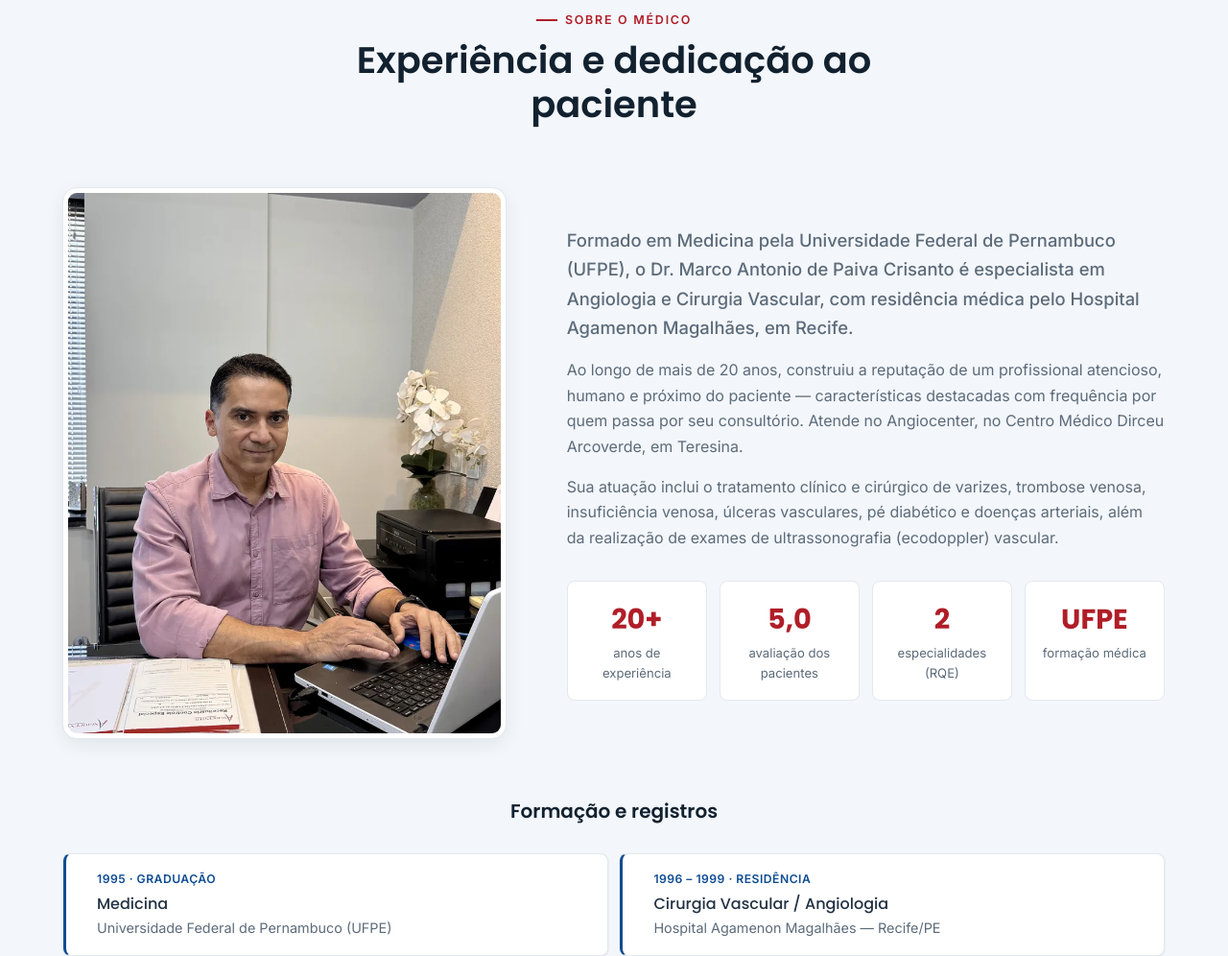
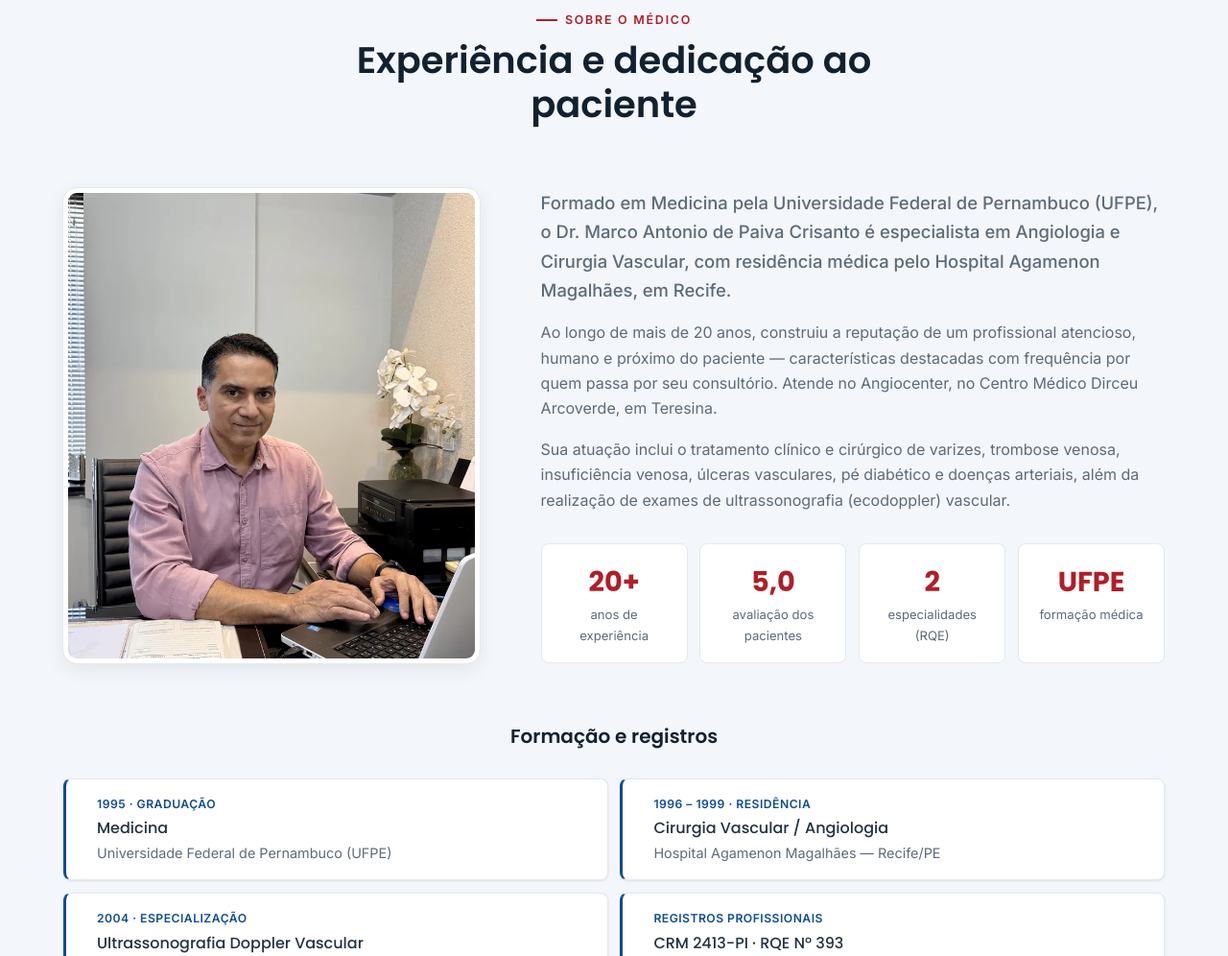
Before and after one commit to luizcrisantoo/site-dr-marco, a plain HTML site: page index.html in a window 1280 px wide. Shown: the part 1977-2973 px from the top of the page at 96% size. Drawn offline with Linux system fonts and the light colour scheme.

Commit message:
tamanho da foto atualizada

```diff
--- a/css/styles.css
+++ b/css/styles.css
@@ -313,7 +313,10 @@ html.js .reveal.visible { opacity: 1; transform: none; }
 .banner__img { width: 100%; height: auto; border-radius: var(--border-radius-lg); box-shadow: var(--shadow); }
 
 @media (min-width: 768px) {
-  .about__grid { grid-template-columns: 0.85fr 1.15fr; align-items: center; }
+  /* foto do "Sobre" com a MESMA altura do texto ao lado (texto define a altura) */
+  .about__grid { grid-template-columns: 0.8fr 1.2fr; align-items: stretch; }
+  .about__figure { min-height: 100%; }
+  .about__photo { position: absolute; inset: 0; width: 100%; height: 100%; object-fit: cover; object-position: 50% 25%; }
   .credentials { grid-template-columns: repeat(2, 1fr); }
   .banner__img { max-height: 420px; object-fit: cover; }
 }
```
